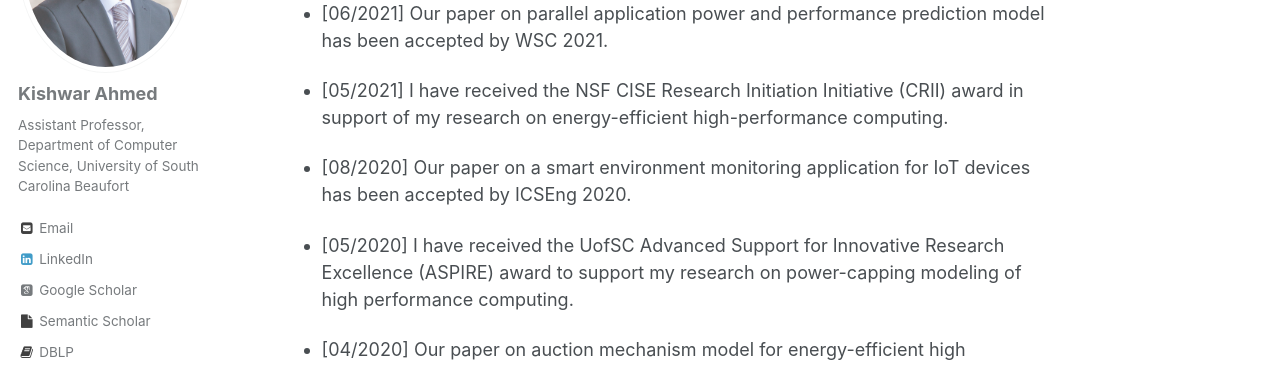
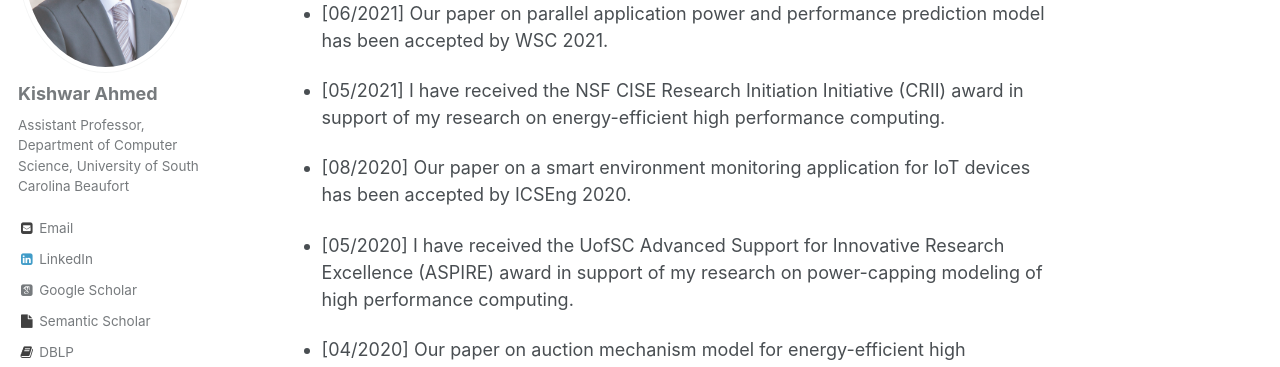
Before and after one commit to kishwarbd/kishwarbd.github.io, a Jekyll site: the page built from _pages/about.md, in a window 1280 px wide and 900 px high, scrolled down 307 px. Shown: the part 180-547 px from the top of the window. Built offline with Jekyll 4.4.1, drawn with Linux system fonts in a browser that asks for light colours; some web fonts are replaced.

Commit message:
minor update

```diff
--- a/_pages/about.md
+++ b/_pages/about.md
@@ -17,11 +17,11 @@ Jason Liu](https://people.cis.fiu.edu/liux/) for my dissertation. I also worked
 
 * [06/2021] Our paper on parallel application power and performance prediction model has been accepted by WSC 2021.
 
-* [05/2021] I have received the NSF CISE Research Initiation Initiative (CRII) award in support of my research on energy-efficient high-performance computing.
+* [05/2021] I have received the NSF CISE Research Initiation Initiative (CRII) award in support of my research on energy-efficient high performance computing.
 
 * [08/2020] Our paper on a smart environment monitoring application for IoT devices has been accepted by ICSEng 2020.
 
-* [05/2020] I have received the UofSC Advanced Support for Innovative Research Excellence (ASPIRE) award to support my research on power-capping modeling of high performance computing.
+* [05/2020] I have received the UofSC Advanced Support for Innovative Research Excellence (ASPIRE) award in support of my research on power-capping modeling of high performance computing.
 
 * [04/2020] Our paper on auction mechanism model for energy-efficient high performance computing has been accepted by ACM SIGSIM PADS 2020.
 
```
